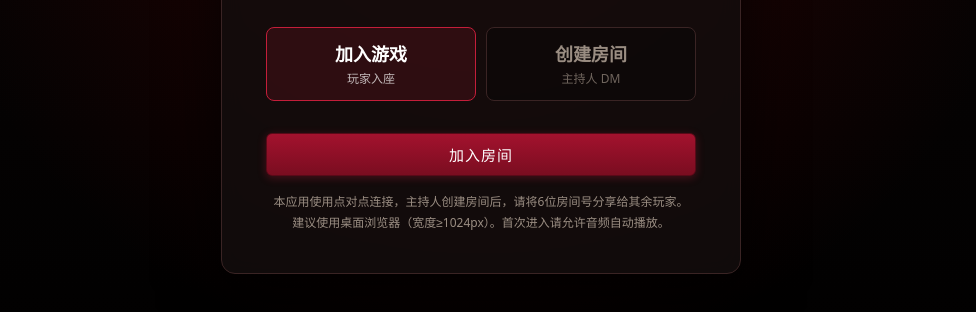
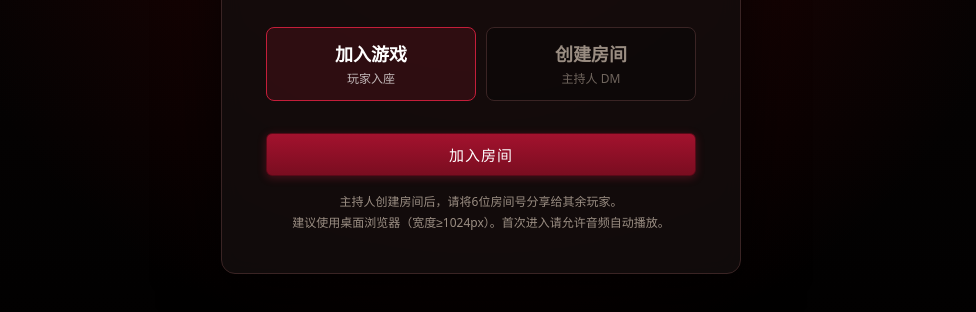
Before and after one commit to genevachoalan-tech/stranger-murder-mystery, a plain HTML site: page index.html in a window 1280 px wide. Shown: the part 350-662 px from the top of the page, without its empty margins (159-1135 px from the left). Drawn offline with nearby package versions, Linux system fonts and the light colour scheme.

Commit message:
Remove outdated P2P description from entry screen

```diff
--- a/index.html
+++ b/index.html
@@ -574,7 +574,7 @@ button{font-family:inherit;cursor:pointer;}
       <div class="rn" id="roomNumText">------</div>
     </div>
     <div class="entry-note">
-      本应用使用点对点连接，主持人创建房间后，请将6位房间号分享给其余玩家。<br>
+      主持人创建房间后，请将6位房间号分享给其余玩家。<br>
       建议使用桌面浏览器（宽度≥1024px）。首次进入请允许音频自动播放。
     </div>
   </div>
```
